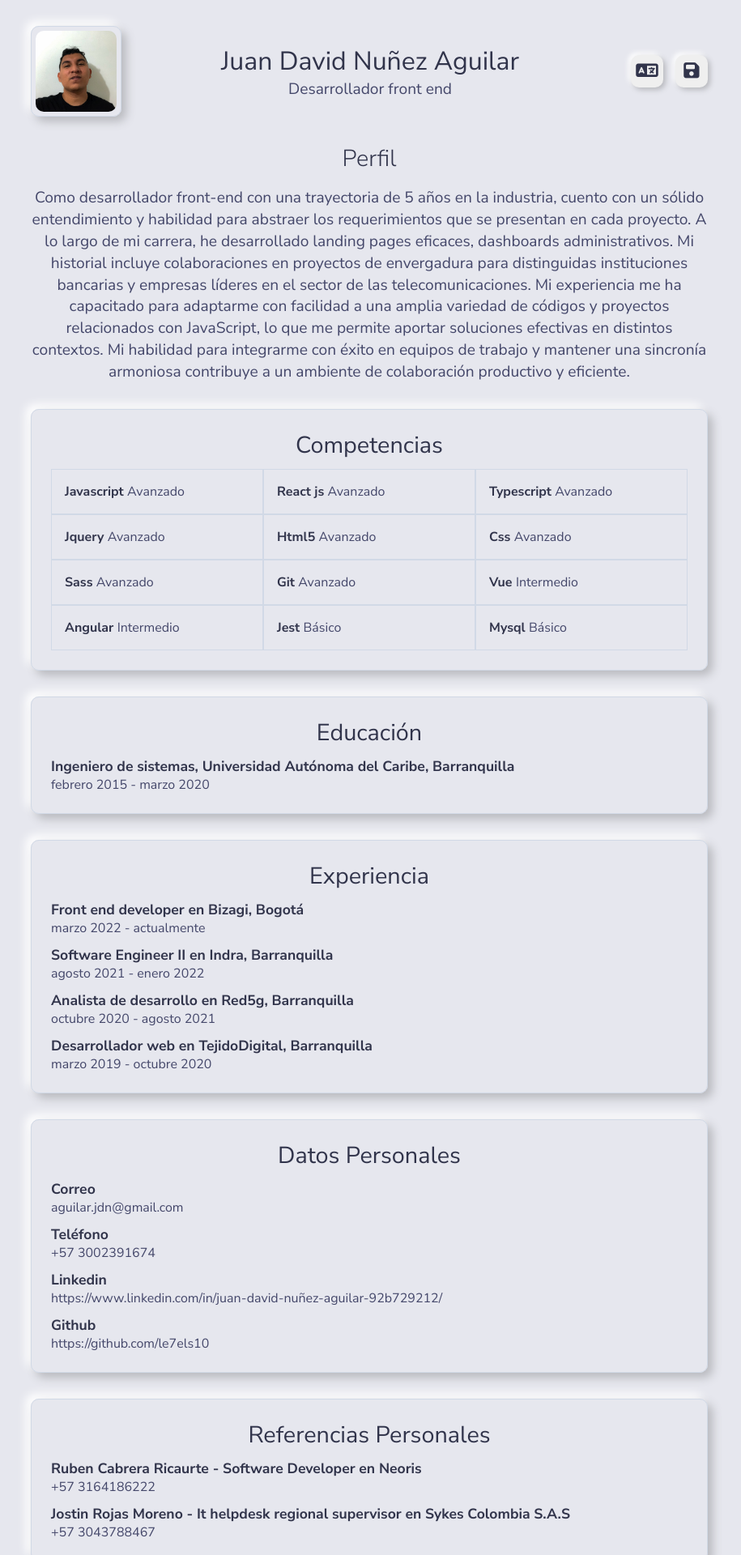
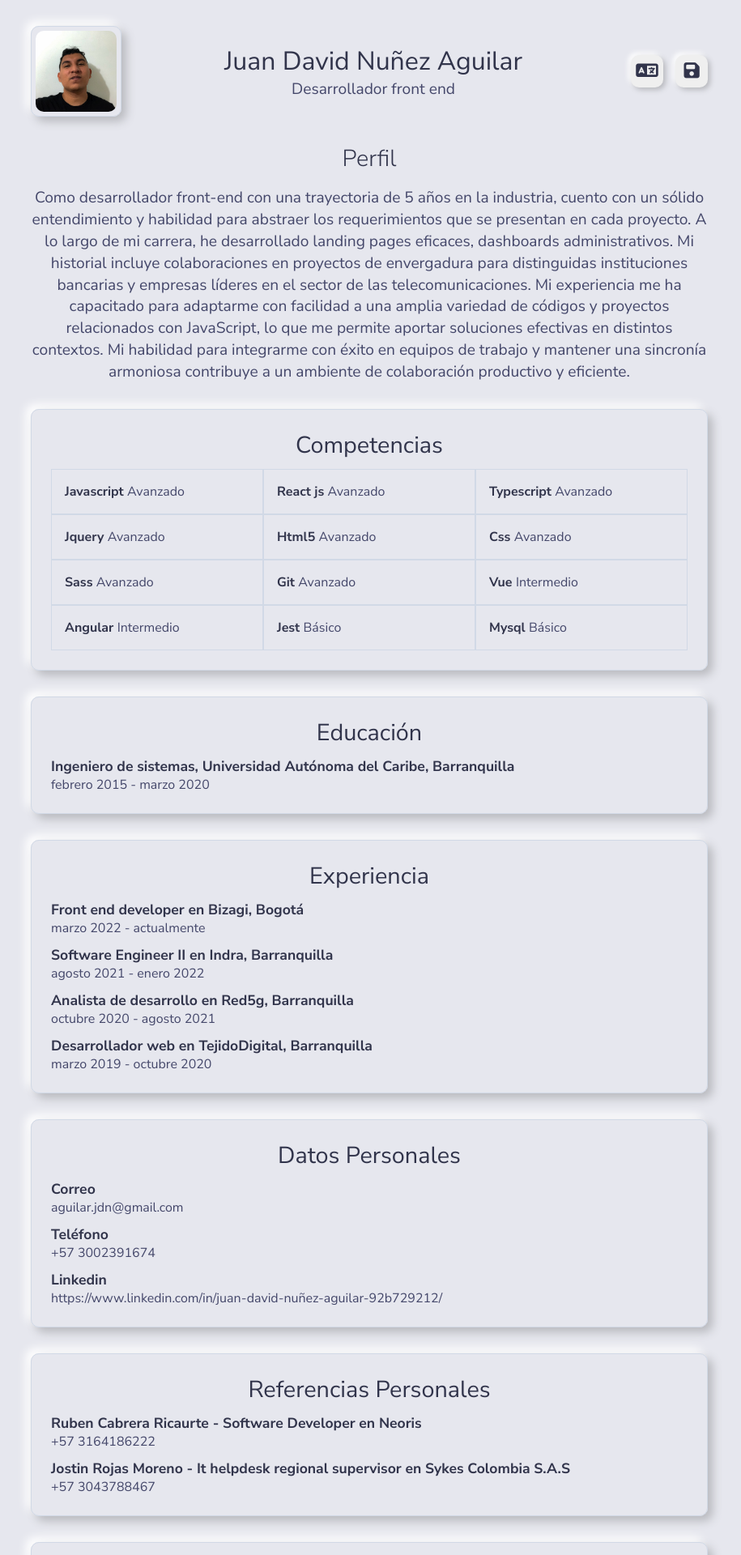
Before and after one commit to juannunez58/cv-vue, a Vue app: page / in a window 1280 px wide. Shown: the top 1920 px of the page at 81% size, without its empty margins (184-1099 px from the left). Built offline with nearby package versions, Linux system fonts and the light colour scheme.

Commit message:
feat(print) : print done

```diff
--- a/src/Constants.ts
+++ b/src/Constants.ts
@@ -15,7 +15,8 @@ efectivas en distintos contextos. Mi habilidad para integrarme con éxito
 en equipos de trabajo y mantener una sincronía armoniosa contribuye a un
 ambiente de colaboración productivo y eficiente.`;
 
-const profileTextEn = `As a front-end developer with ${workedMonthsEn} of experience in the industry, I have a solid understanding and ability to abstract the requirements that arise in each project. Throughout my career, I have conceived and developed impactful landing pages and effective administrative dashboards. My background includes collaborations on large projects for distinguished banking institutions and leading companies in the telecommunications sector. My experience has enabled me to easily adapt to a wide variety of codes and projects related to JavaScript, which allows me to provide effective solutions in different contexts. My ability to successfully integrate into work teams and maintain harmonious synchronicity contributes to a productive and efficient collaborative environment.`;
+const profileTextEn = `
+As a front-end developer with ${workedMonthsEn} of experience in the industry, I have a solid understanding and ability to abstract the requirements presented in each project. Throughout my career, I have developed effective landing pages, administrative dashboards. My track record includes collaborations on large-scale projects for distinguished banking institutions and leading companies in the telecommunications sector. My experience has equipped me to easily adapt to a wide variety of JavaScript-related code and projects, allowing me to provide effective solutions in different contexts. My ability to successfully integrate into teams and maintain harmonious synchronization contributes to a productive and efficient collaborative environment.`;
 
 //JOB EXPERIENCE - EXPERIENCIA LABORAL
 const jobExperienceTitle = `Experiencia laboral (${workedMonths})`;
@@ -79,11 +80,13 @@ const referenceData = [
   {
     title: "Ruben Cabrera Ricaurte - Software Developer en Neoris",
     description: "+57 3164186222",
+    type: "phone",
   },
   {
     title:
       "Jostin Rojas Moreno - It helpdesk regional supervisor en Sykes Colombia S.A.S",
     description: "+57 3043788467",
+    type: "phone",
   },
 ];
 
@@ -91,11 +94,13 @@ const referenceDataEn = [
   {
     title: "Ruben Cabrera Ricaurte - Software Developer at Neoris",
     description: "+57 3164186222",
+    type: "phone",
   },
   {
     title:
       "Jostin Rojas Moreno - It helpdesk regional supervisor at Sykes Colombia S.A.S",
     description: "+57 3043788467",
+    type: "phone",
   },
 ];
 
@@ -180,11 +185,6 @@ const personalData = [
       "https://www.linkedin.com/in/juan-david-nuñez-aguilar-92b729212/",
     type: "url",
   },
-  {
-    title: "Github",
-    description: "https://github.com/le7els10",
-    type: "url",
-  },
 ];
 
 const personalDataEn = [
@@ -202,11 +202,6 @@ const personalDataEn = [
     title: "Linkedin",
     description:
       "https://www.linkedin.com/in/juan-david-nuñez-aguilar-92b729212/",
-    type: "url",
-  },
-  {
-    title: "Github",
-    description: "https://github.com/le7els10",
     type: "url",
   },
 ];
--- a/src/components/GeneralList.vue
+++ b/src/components/GeneralList.vue
@@ -8,7 +8,32 @@
         :key="index"
       >
         <p class="lister__item__title">{{ item.title }}</p>
-        <span class="lister__item__description">{{ item.description }}</span>
+        <span v-if="!item.type" class="lister__item__description">{{
+          item.description
+        }}</span>
+        <a
+          v-if="item.type === 'email'"
+          :href="'mailto:' + item.description"
+          target="_blank"
+          class="lister__item__description lister__item__description--link"
+        >
+          {{ item.description }}
+        </a>
+        <a
+          v-if="item.type === 'phone'"
+          :href="'tel:' + item.description"
+          target="_blank"
+          class="lister__item__description lister__item__description--link"
+        >
+          {{ item.description }}
+        </a>
+        <a
+          v-if="item.type === 'url'"
+          :href="item.description"
+          target="_blank"
+          class="lister__item__description lister__item__description--link"
+          >{{ item.description }}</a
+        >
       </div>
     </div>
   </div>
@@ -23,6 +48,7 @@ interface generalListInterface {
 interface listDataInterface {
   title: string;
   description: string;
+  type?: "url" | "phone" | "email";
 }
 import { defineComponent, PropType } from "vue";
 
--- a/src/styles/Global.css
+++ b/src/styles/Global.css
@@ -15,11 +15,14 @@ body .container {
   margin: auto;
 }
 body .container .header {
-  display: flex;
+  display: grid;
+  grid-template-columns: 120px 1fr 110px;
   justify-content: space-between;
   align-items: center;
 }
 body .container .header__image {
+  width: -moz-fit-content;
+  width: fit-content;
   display: flex;
   align-items: center;
   box-shadow: 6px 6px 12px #b8b9be, -6px -6px 12px #fff;
@@ -132,4 +135,40 @@ body .container .lister__container .lister__item__title {
 body .container .lister__container .lister__item__description {
   font-weight: 400;
   color: #44476a;
+}
+body .container .lister__container .lister__item__description--link {
+  cursor: pointer;
+  text-decoration: none;
+}
+@media print {
+  body .container .header__buttons {
+    display: none;
+  }
+  body .container .description {
+    margin: 1rem 0 2rem;
+  }
+  body .container .description__title {
+    font-size: 1.5rem;
+    margin-bottom: 10px;
+  }
+  body .container .description__text {
+    font-size: 1rem;
+    text-align: justify;
+  }
+  body .container .skills {
+    padding: 1rem;
+  }
+  body .container .skills__title {
+    font-size: 1.5rem;
+  }
+  body .container .lister {
+    padding: 1rem;
+  }
+  body .container .lister__title {
+    font-size: 1.5rem;
+    margin-bottom: 5px;
+  }
+  body .container .break {
+    page-break-before: always;
+  }
 }/*# sourceMappingURL=Global.css.map */
--- a/src/styles/Global.scss
+++ b/src/styles/Global.scss
@@ -23,11 +23,13 @@ body {
     margin: auto;
 
     .header {
-      display: flex;
+      display: grid;
+      grid-template-columns: 120px 1fr 110px;
       justify-content: space-between;
       align-items: center;
 
       &__image {
+        width: fit-content;
         display: flex;
         align-items: center;
         box-shadow: $shadow-soft;
@@ -161,9 +163,59 @@ body {
           &__description {
             font-weight: 400;
             color: $text-secondary;
+
+            &--link {
+              cursor: pointer;
+              text-decoration: none;
+            }
           }
         }
       }
     }
   }
+
+  @media print {
+    .container {
+      .header {
+        &__buttons {
+          display: none;
+        }
+      }
+
+      .description {
+        margin: 1rem 0 2rem;
+
+        &__title {
+          font-size: 1.5rem;
+          margin-bottom: 10px;
+        }
+
+        &__text {
+          font-size: 1rem;
+          text-align: justify;
+        }
+      }
+
+      .skills {
+        padding: 1rem;
+
+        &__title {
+          font-size: 1.5rem;
+        }
+      }
+
+      .lister {
+        padding: 1rem;
+
+        &__title {
+          font-size: 1.5rem;
+          margin-bottom: 5px;
+        }
+      }
+
+      .break {
+        page-break-before: always;
+      }
+    }
+  }
 }
--- a/src/views/Home.vue
+++ b/src/views/Home.vue
@@ -6,12 +6,15 @@
 
     <!-- Educacion -->
     <GeneralList :isSpanish="isSpanish" :list-data="educationData" />
+
+    <div class="break"></div>
     <!-- Experience -->
     <GeneralList :isSpanish="isSpanish" :list-data="experienceData" />
     <!-- Personal Data -->
     <GeneralList :isSpanish="isSpanish" :list-data="personalData" />
     <!-- Personal references -->
     <GeneralList :isSpanish="isSpanish" :list-data="personalReferencesData" />
+    <div class="break"></div>
     <!-- Aditional courses -->
     <GeneralList :isSpanish="isSpanish" :list-data="aditionalCoursesData" />
   </div>
```
Also changed, not shown: 1 other file (tests, documents, lock files or other folders).
